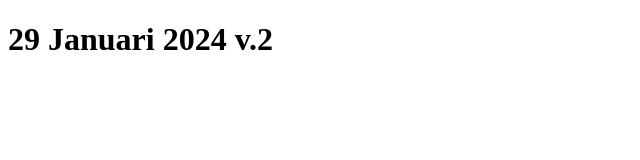
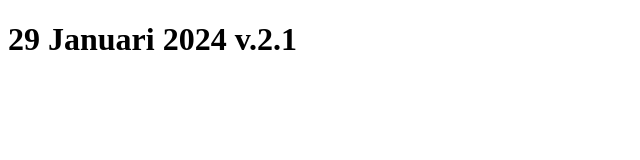
Before and after one commit to zaldyauw/Hello-World, a plain HTML site: page index.html in a window 1280 px wide. Shown: the full height of the page, 0-640 px from the left. Drawn offline with Linux system fonts and the light colour scheme.

Commit message:
update v.2.1

```diff
--- a/index.html
+++ b/index.html
@@ -4,6 +4,6 @@
   <title>Hello World</title>
 </head>
 <body>
-  <h1>29 Januari 2024 v.2</h1>
+  <h1>29 Januari 2024 v.2.1</h1>
 </body>
 </html>
```
